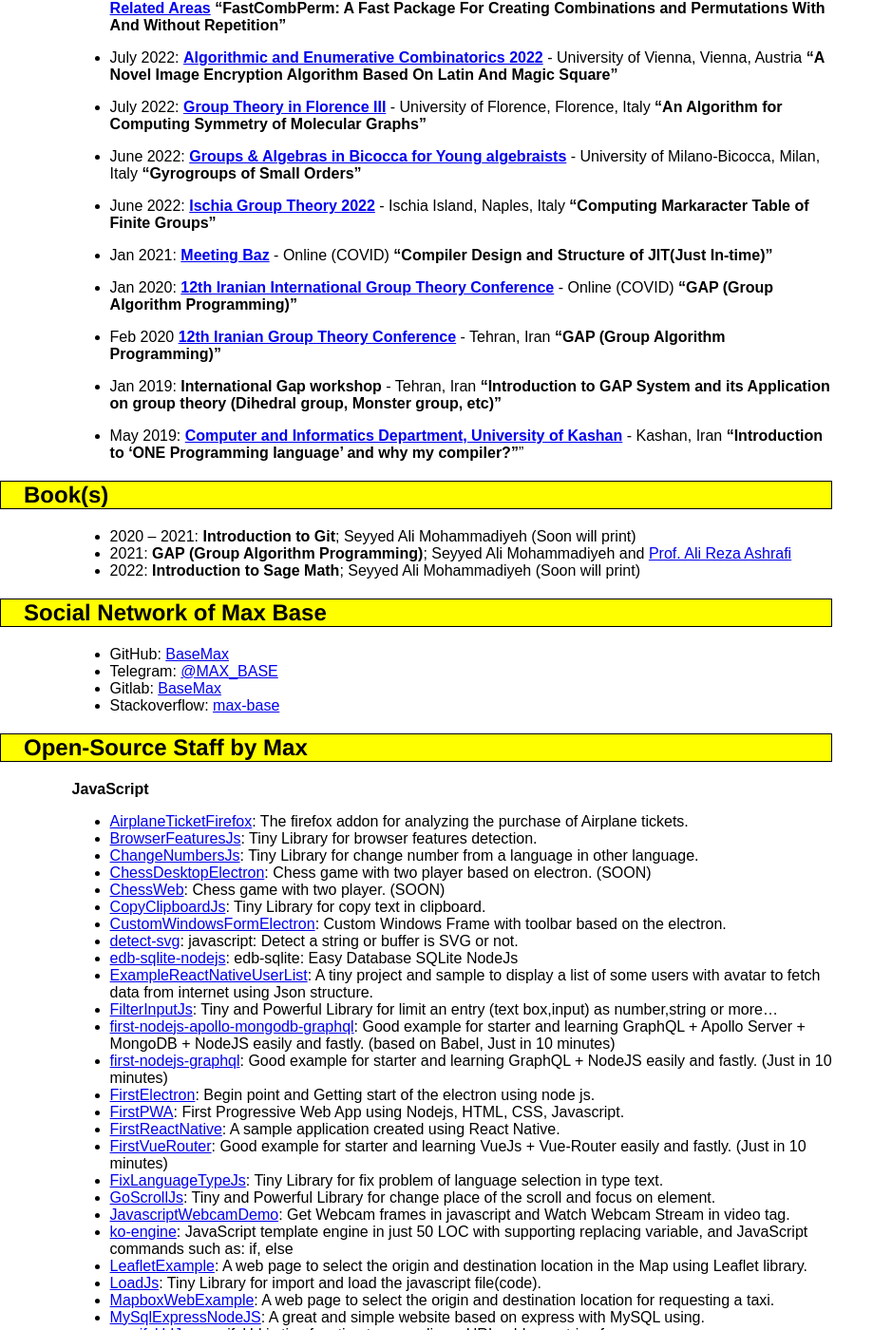
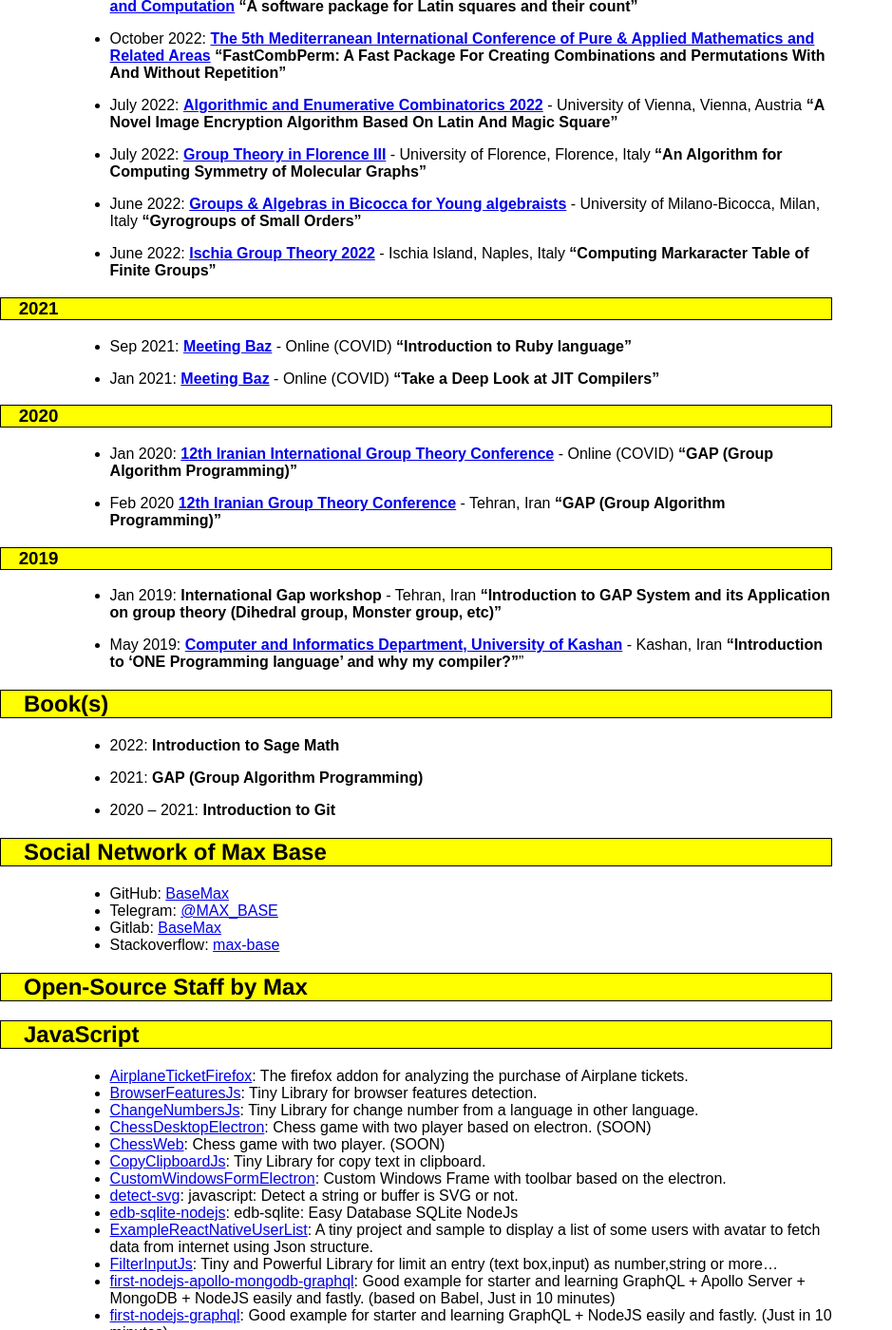
Before and after one commit to BaseMax/Max, a Jekyll site: the page built from cv.md, in a window 1280 px wide and 1400 px high, scrolled down 4638 px. Shown: the whole window at 95% size, without its empty margins (0-939 px from the left). Built offline with Jekyll 4.4.1, drawn with Linux system fonts in a browser that asks for light colours.

Commit message:
improve books, talks and change bold text to h1 in open source projects

```diff
--- a/_includes/_sections/books.md
+++ b/_includes/_sections/books.md
@@ -1,3 +1,5 @@
-*   2020 – 2021: **Introduction to Git**; Seyyed Ali Mohammadiyeh (Soon will print)
-*   2021: **GAP (Group Algorithm Programming)**; Seyyed Ali Mohammadiyeh and [Prof. Ali Reza Ashrafi](https://en.wikipedia.org/wiki/Ali_Reza_Ashrafi)
-*   2022: **Introduction to Sage Math**; Seyyed Ali Mohammadiyeh (Soon will print)
+* 2022: **Introduction to Sage Math**
+
+* 2021: **GAP (Group Algorithm Programming)**
+
+* 2020 – 2021: **Introduction to Git**
--- a/_includes/_sections/open-source-projects.md
+++ b/_includes/_sections/open-source-projects.md
@@ -1,4 +1,4 @@
-**JavaScript**
+## JavaScript
 
 *   [AirplaneTicketFirefox](https://github.com/BaseMax/AirplaneTicketFirefox): The firefox addon for analyzing the purchase of Airplane tickets.
 *   [BrowserFeaturesJs](https://github.com/BaseMax/BrowserFeaturesJs): Tiny Library for browser features detection.
@@ -40,7 +40,7 @@
 *   [WebSnakeGame](https://github.com/BaseMax/WebSnakeGame): Snake game with HTML, CSS, JavaScript. (Web-based)
 *   [YoutubeDownloaderNodeJS](https://github.com/BaseMax/YoutubeDownloaderNodeJS): Tiny NodeJS server-side script for download the youtube video based on expressJs.
 
-**PHP**
+## PHP
 
 *   [AnalyzeCombine](https://github.com/BaseMax/AnalyzeCombine): Analyze the combine with and without the repetition. (SOON)
 *   [API-Sarrafchi](https://github.com/BaseMax/API-Sarrafchi): Sarrafchi: API and web service to get live currency rates in Free Market.
@@ -112,7 +112,7 @@
 *   [WebPostPHP](https://github.com/BaseMax/WebPostPHP): WebPostPHP is a PHP library to build HTML form to send POST request.
 *   [WorldCityJson](https://github.com/BaseMax/WorldCityJson): List of all city and country name with population number in json structure.
 
-**Java**
+## Java
 
 *   [AndroidAutoUpdate](https://github.com/BaseMax/AndroidAutoUpdate): A tiny class to check automatically the Android application, if there are a newer version.
 *   [AndroidDeviceInformation](https://github.com/BaseMax/AndroidDeviceInformation): Get device information of android using a tiny and small Java file.
@@ -130,7 +130,7 @@
 *   [TelegramAndroidConcept](https://github.com/BaseMax/TelegramAndroidConcept): A new Android application based on new telegram concepts design Using Android (Java) with support SDK 9 and up to more.
 *   [ToyLanguageTranslator](https://github.com/BaseMax/ToyLanguageTranslator): A java program to convert a new language to plain english language. (A exercise for String in advanced programming)
 
-**HTML**
+## HTML
 
 *   [api-webservice-COVID-19](https://github.com/BaseMax/api-webservice-COVID-19): API: Web Service Coronavirus Disease 2019 (COVID-19), Access to live data of outbreak of novel coronavirus disease 2019 using PHP.
 *   [BaseMax.GitHub.io](https://github.com/BaseMax/BaseMax.GitHub.io): Max Base Personal Website.
@@ -163,14 +163,14 @@
 *   [WebFindAPK](https://github.com/BaseMax/WebFindAPK): A sample bootstrap template for a android store website.
 *   [WebMessengerTheme](https://github.com/BaseMax/WebMessengerTheme): A web template for messenger based on HTML,CSS.
 
-**Assembly**
+## Assembly
 
 *   [Assembly8086-8088](https://github.com/BaseMax/Assembly8086-8088): Assembly Project compatible with 8086/8088 microprocessor.
 *   [AssemblyX86](https://github.com/BaseMax/AssemblyX86): Tiny programs using Assembly based on X86.
 *   [CNOL](https://github.com/BaseMax/CNOL): A new C standard library implementation intended for use on embedded systems. (SOON)
 *   [TinyCalculatorAssembly](https://github.com/BaseMax/TinyCalculatorAssembly): Tiny Calculator with support of +, -, \*, /...
 
-**Markdown**
+## Markdown
 
 *   [AwesomeCompiler](https://github.com/BaseMax/AwesomeCompiler): The Big list of the github, open-source compilers.
 *   [AwesomeCryptocurrency](https://github.com/BaseMax/AwesomeCryptocurrency): Awesome/Repo List of the cryptocurrencies in the github.
@@ -190,7 +190,7 @@
 *   [ReactCalculator](https://github.com/BaseMax/ReactCalculator): The calculator project for parse the values with general operators. (Soon)
 *   [SubmatricesCountMath](https://github.com/BaseMax/SubmatricesCountMath): Research: The submatrices character count problem: an efficient solution using separable values.
 
-**C++**
+## C++
 
 *   [BankCustomerCpp](https://github.com/BaseMax/BankCustomerCpp): Prepare a easy test and practice for university students C++
 *   [BankSystemCLI](https://github.com/BaseMax/BankSystemCLI): A tiny and CLI program for Bank system with 2 different user access using C.
@@ -213,7 +213,7 @@
 *   [SquareRoot](https://github.com/BaseMax/SquareRoot): Own function to calc the square root of a number.
 *   [TinyCalculator](https://github.com/BaseMax/TinyCalculator): Tiny Calculator with support of +, -, \*, /, ^, sin, cos, tan...
 
-**Python**
+## Python
 
 *   [BinaryTreeDiagram](https://github.com/BaseMax/BinaryTreeDiagram): A software to analyze a octal number and generate formula to produce graph. (Phd Project in mathematics field, Article)
 *   [BinaryTreeDiagramDrawing](https://github.com/BaseMax/BinaryTreeDiagramDrawing): A software to analyze a octal number and generate formula to produce graph. (Phd Project in mathematics field, Article)
@@ -241,7 +241,7 @@
 *   [TelegramClientMTProto](https://github.com/BaseMax/TelegramClientMTProto): A tiny smart bot to reply my new messages in the telegram.
 *   [TwitterBotCrawler](https://github.com/BaseMax/TwitterBotCrawler): A bot to login in Twitter and process page with selenium using Python.
 
-**C**
+## C
 
 *   [CalendarLibrary](https://github.com/BaseMax/CalendarLibrary): The powerful library for display and convert calendar and handle the date units. (Soon)
 *   [CAPIs](https://github.com/BaseMax/CAPIs): A sample and tiny RESTful API based on C programming and a fastcgi library.
@@ -278,11 +278,11 @@
 *   [WorldAlgorithms](https://github.com/BaseMax/WorldAlgorithms): Analyzing popular algorithms from the world of algorithms ...
 *   [ZMiniCArchiveCompressor](https://github.com/BaseMax/ZMiniCArchiveCompressor): C software to compress and archive files with CLI console. (miniz)
 
-**Objective-C**
+## Objective-C
 
 *   [cMD5](https://github.com/BaseMax/cMD5): Implement MD5 encryption using c without openssl and extra library.
 
-**CSS**
+## CSS
 
 *   [CustomWebCheckbox](https://github.com/BaseMax/CustomWebCheckbox): An example of a make checkbox design on the web.
 *   [CustomWebRadioButton](https://github.com/BaseMax/CustomWebRadioButton): An example of a make radio-button design on the web.
@@ -297,47 +297,47 @@
 *   [ResetCSS](https://github.com/BaseMax/ResetCSS): Reset CSS Stylesheet to reduce browser inconsistencies.
 *   [SubscribeDialog](https://github.com/BaseMax/SubscribeDialog): Display the dialog for submit email.
 
-**Go**
+## Go
 
 *   [DiskAnalyst](https://github.com/BaseMax/DiskAnalyst): Analyze, process and check the disk and files. (SOON)
 *   [IrisWebGo](https://github.com/BaseMax/IrisWebGo): Sample Website With Cookie, Database, Template View Using Go. (Soon)
 *   [PHPCodeOptimizer](https://github.com/BaseMax/PHPCodeOptimizer): Optimize And Minify PHP Code.
 
-**GAP**
+## GAP
 
 *   [GapPackage](https://github.com/BaseMax/GapPackage): A sample package based on GAP.
 
-**C#**
+## C#
 
 *   [HiDotNetCore2.2](https://github.com/BaseMax/HiDotNetCore2.2): A repository to analyze and check the sample project based on Dot.net Core 2.2.
 *   [OLEDB](https://github.com/BaseMax/OLEDB): Simple and compact class library for working with the MS OLE Database.
 
-**Shell**
+## Shell
 
 *   [i3-configuration](https://github.com/BaseMax/i3-configuration): Configuration for i3 in my PC/personal system at Arch Gnu/Linux.
 *   [MultiTelegram](https://github.com/BaseMax/MultiTelegram): Install and work with multi telegram account on one system, without copy or change source.
 
-**R**
+## R
 
 *   [isPrime](https://github.com/BaseMax/isPrime): Sample code and project to calculate or check the prime numbers.
 
-**MATLAB**
+## MATLAB
 
 *   [MatlabMatrixProject](https://github.com/BaseMax/MatlabMatrixProject): Scan and find the biggest number's value of the a matrix.
 
-**QML**
+## QML
 
 *   [MiniArchiveCompressor](https://github.com/BaseMax/MiniArchiveCompressor): C++ software to compress and archive files with Qt based UI. (Currently user-interface ready)
 
-**Smali**
+## Smali
 
 *   [PopularAndroidSource](https://github.com/BaseMax/PopularAndroidSource):
 
-**Ruby**
+## Ruby
 
 *   [RandomProxyRuby](https://github.com/BaseMax/RandomProxyRuby): Tiny Library for get random proxy (free).
 *   [WebSinatra](https://github.com/BaseMax/WebSinatra): The Sample web project using ruby sinatra.
 
-**TeX**
+## TeX
 
 *   [TexSample](https://github.com/BaseMax/TexSample): A guide document with some example file for Tex, Latex.
--- a/_includes/_sections/talks.md
+++ b/_includes/_sections/talks.md
@@ -34,8 +36,17 @@
 
 <!--  -->
 
-* Jan 2021: **[Meeting Baz](https://t.me/MeetingBazzz)** - Online (COVID)
-    **"Compiler Design and Structure of JIT(Just In-time)"**
+### 2021
+
+* Sep 2021: **[Meeting Baz](https://meetingbaz.ir/archives/)** - Online (COVID)
+    **"Introduction to Ruby language"**
+
+* Jan 2021: **[Meeting Baz](https://meetingbaz.ir/archives/)** - Online (COVID)
+    **"Take a Deep Look at JIT Compilers"**
+
+<!--  -->
+
+### 2020
 
 * Jan 2020: **[12th Iranian International Group Theory Conference](https://igtc12.modares.ac.ir/)** - Online (COVID)
     **"GAP (Group Algorithm Programming)"**
@@ -43,10 +54,12 @@
 *  Feb 2020 **[12th Iranian Group Theory Conference](https://igtc12.modares.ac.ir/)** - Tehran, Iran
     **"GAP (Group Algorithm Programming)"**
 
+<!--  -->
+
+### 2019
+
 * Jan 2019: **International Gap workshop** - Tehran, Iran
     **"Introduction to GAP System and its Application on group theory (Dihedral group, Monster group, etc)"**
 
-<!--  -->
-
 * May 2019: **[Computer and Informatics Department, University of Kashan](https://kashanu.ac.ir/)** - Kashan, Iran
     **"Introduction to 'ONE Programming language' and why my compiler?"**"
```
Also changed, not shown: other parts of _includes/_sections/talks.md (+2 -0 lines).
